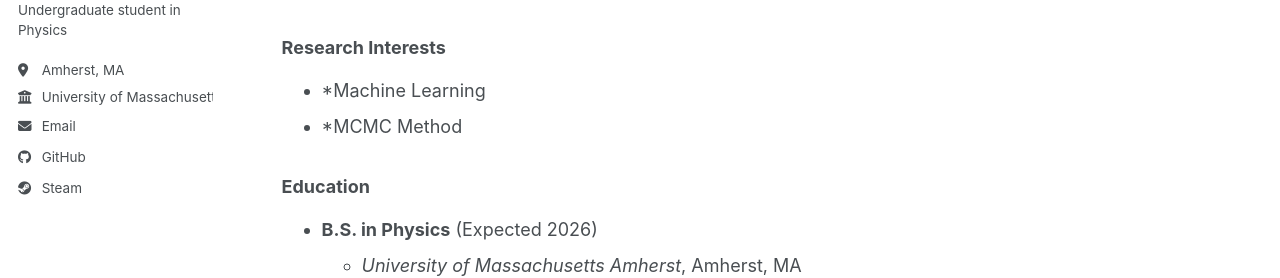
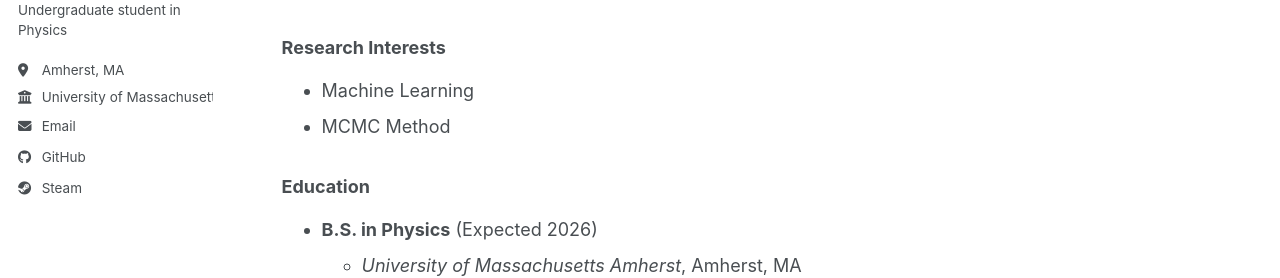
Before and after one commit to zjp6/zjp6.github.io, a Jekyll site: the page built from _pages/about.md, in a window 1280 px wide and 933 px high. Shown: the part 348-626 px from the top of the window. Built offline with Jekyll 4.4.1, drawn with Linux system fonts in a browser that asks for light colours; a script bundle is joined from its source files by our own code; library files that are not in the unit come from our copies.

```diff
--- a/_pages/about.md
+++ b/_pages/about.md
@@ -14,8 +14,8 @@ I am **Jingpei Zhong**. I am currently a senior undergraduate student majoring i
 I will be joining **Oakland University** in **Fall 2026** become a Ph.D. student in Computer Science. It is my great honor to work under the supervision of [Prof. Jie Hu](https://jiehu-research.github.io/) and be a part of his research group.
 
 ###  Research Interests
-* *Machine Learning
-* *MCMC Method
+* Machine Learning
+* MCMC Method
 
 ###  Education
 * **B.S. in Physics** (Expected 2026)
```
